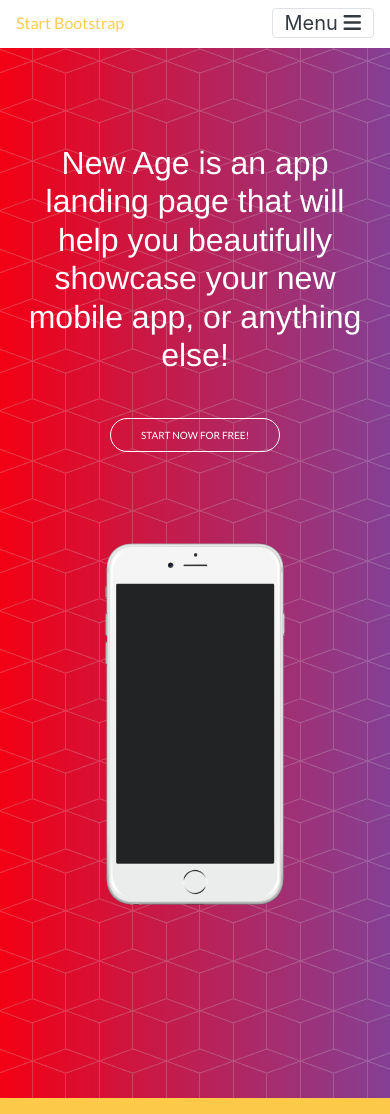
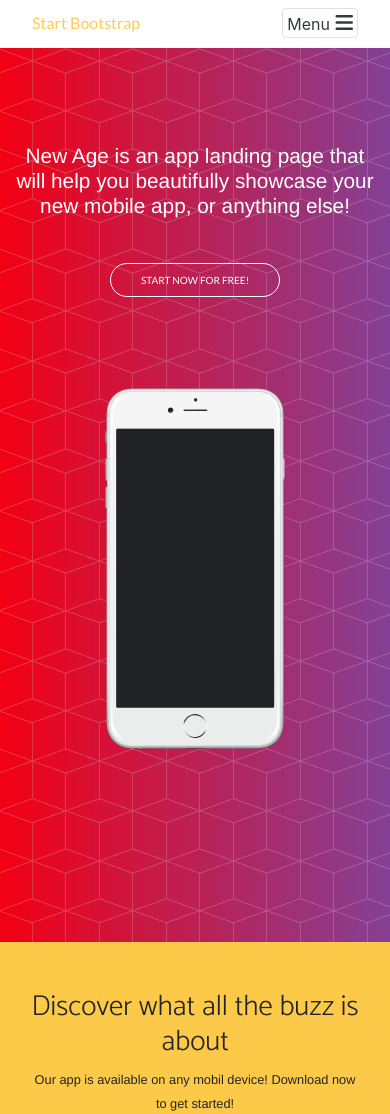
Before and after one commit to Strukturavaltas-03-Frontend-2022/bs-projekt-sitebuilding-bankiszabolcs, a website: page index.html in a window 390 px wide. Shown: the top 1114 px of the page. Drawn offline with nearby package versions, Linux system fonts and the light colour scheme; a web font is replaced by a local one.

Commit message:
Ellenőrzés van hátra

```diff
--- a/index.html
+++ b/index.html
@@ -15,13 +15,13 @@
   </head>
   <body>
     <div id="firstPage" class="container-fluid pt-0 pt-lg-2  pb-5 px-0">
-      <div class="mobileMenu w-100 fixed-top">
-        <div class="pos-f-t ">
-          <nav class="navbar navbar-dark bg-white">
-            <a href="#" class="start"> Start Bootstrap</a>
-            <button class="navbar-toggler border text-dark" type="button" data-toggle="collapse" data-target="#navbarToggleExternalContent" aria-controls="navbarToggleExternalContent" aria-expanded="false" aria-label="Toggle navigation">
+      <div class="mobileMenu w-100 fixed-top ">
+        <div class="pos-f-t">
+          <nav class="navbar navbar-dark bg-white ">
+            <a href="#" class="start pl-3"> Start Bootstrap</a>
+            <button class="navbar-toggler border text-dark p-1 mr-3" type="button" data-toggle="collapse" data-target="#navbarToggleExternalContent" aria-controls="navbarToggleExternalContent" aria-expanded="false" aria-label="Toggle navigation">
+              <span class="menuText">Menu</span>
 
-              Menu
               <i class="fa-solid fa-bars"></i>
             </button>
           </nav>
@@ -133,7 +133,7 @@
         <div class="container-fluid startingPageCont">
             <div class="row startingPage h-100">
                 <div class="col-8 col-lg-4 offset-lg-2 my-auto">
-                    <div class=" text-white pl-2 ">
+                    <div class=" text-white pl-3 ">
                         <h5 class="muli display-4">Stop waiting.</h5>
                         <h5 class="muli display-4">Start building.</h5>
                         <div class="btn button ">Let's get started</d>
--- a/style.css
+++ b/style.css
@@ -129,7 +129,7 @@ html {
 
 .line{
 
-  width: 25%;
+  width: 15%;
   height: 1px;
   background-color: rgba(128, 128, 128, 0.305);
 }
@@ -201,6 +201,10 @@ a.modalLink:hover{
   color: var(--red)
 }
 
+.menuText{
+  font-size: 1rem;
+}
+
 
 @media (max-width: 992px) {
   .mobileMenu {
@@ -223,4 +227,9 @@ a.modalLink:hover{
     display: inline;
   }
 
+  .paragraph{
+    font-size: 1.3rem;
+
+  }
+
 }
```
